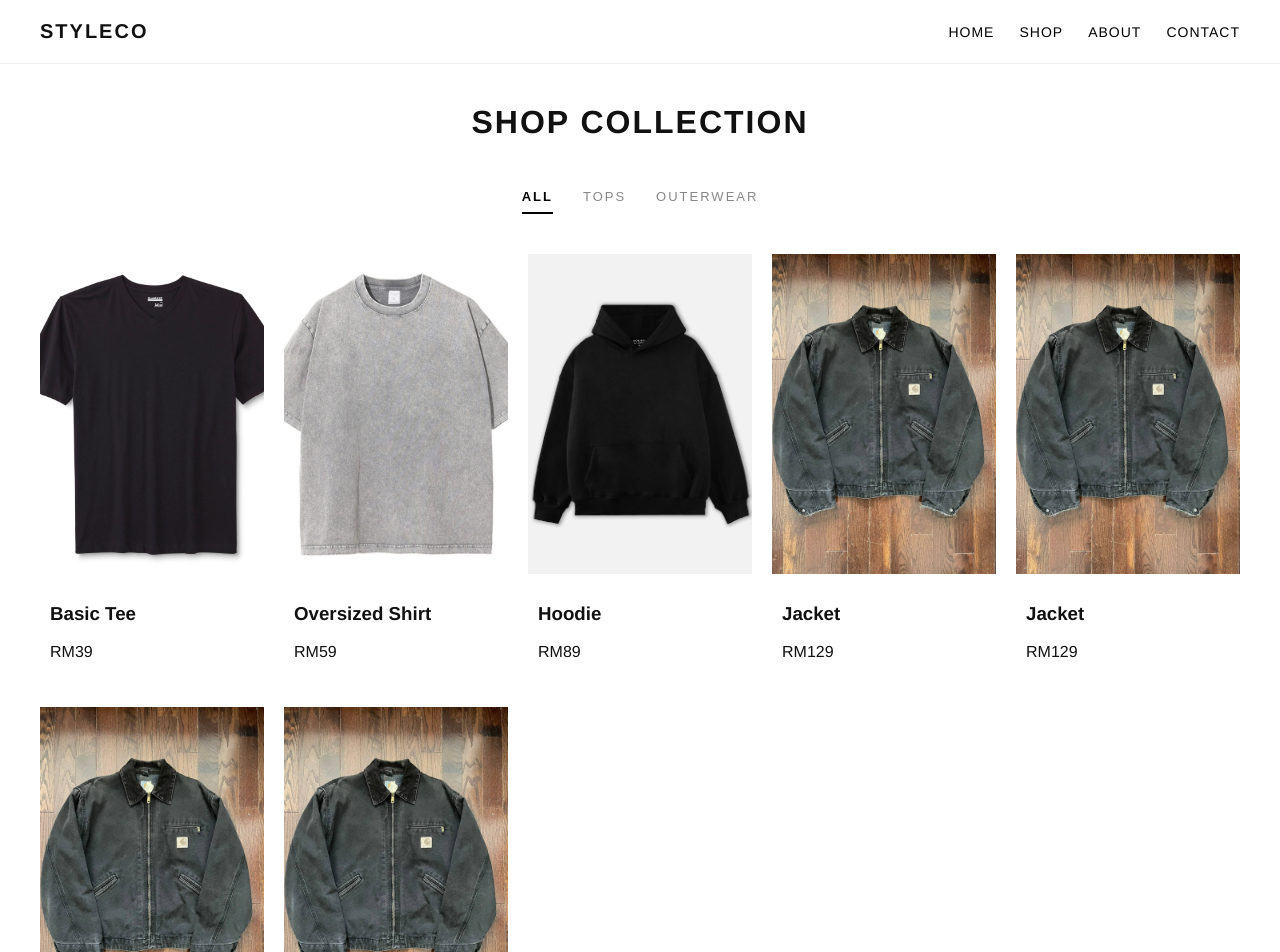
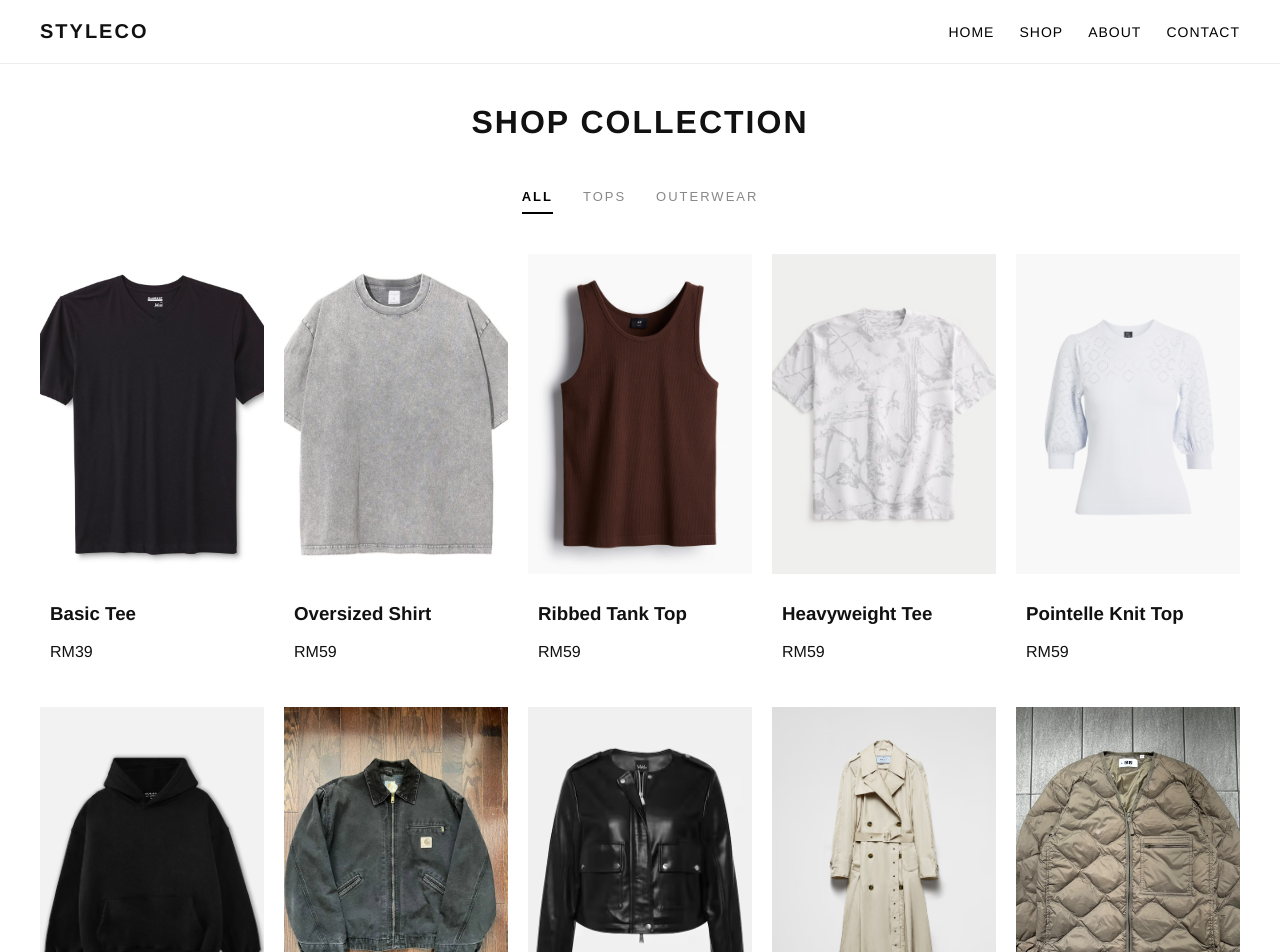
Before and after one commit to KouZH1890/styleco-website, an Angular app: page /products in a window 1280 px wide. Shown: the top 952 px of the page. Built offline with nearby package versions, Linux system fonts and the light colour scheme.

Commit message:
Change product display

```diff
--- a/src/app/components/products/products.ts
+++ b/src/app/components/products/products.ts
@@ -11,11 +11,14 @@ export class Products {
   products = [
     { name: 'Basic Tee', price: 'RM39', image: 'assets/t1.jpg', category: 'Tops' },
     { name: 'Oversized Shirt', price: 'RM59', image: 'assets/t2.jpg', category: 'Tops' },
+    { name: 'Ribbed Tank Top', price: 'RM59', image: 'assets/t5.avif', category: 'Tops' },
+    { name: 'Heavyweight Tee', price: 'RM59', image: 'assets/t6.avif', category: 'Tops' },
+    { name: 'Pointelle Knit Top', price: 'RM59', image: 'assets/t7.avif', category: 'Tops' },
     { name: 'Hoodie', price: 'RM89', image: 'assets/t3.png', category: 'Outerwear' },
     { name: 'Jacket', price: 'RM129', image: 'assets/t4.jpg', category: 'Outerwear' },
-    { name: 'Jacket', price: 'RM129', image: 'assets/t4.jpg', category: 'Outerwear' },
-    { name: 'Jacket', price: 'RM129', image: 'assets/t4.jpg', category: 'Outerwear' },
-    { name: 'Jacket', price: 'RM129', image: 'assets/t4.jpg', category: 'Outerwear' },
+    { name: 'Cropped Faux Leather Jacket', price: 'RM129', image: 'assets/t8.avif', category: 'Outerwear' },
+    { name: 'Technical Trench Coat', price: 'RM129', image: 'assets/t9.avif', category: 'Outerwear' },
+    { name: 'Quilted Puffer Bomber', price: 'RM129', image: 'assets/t10.jpg', category: 'Outerwear' },
   ];
 
   selectedCategory: string = 'All';
```
